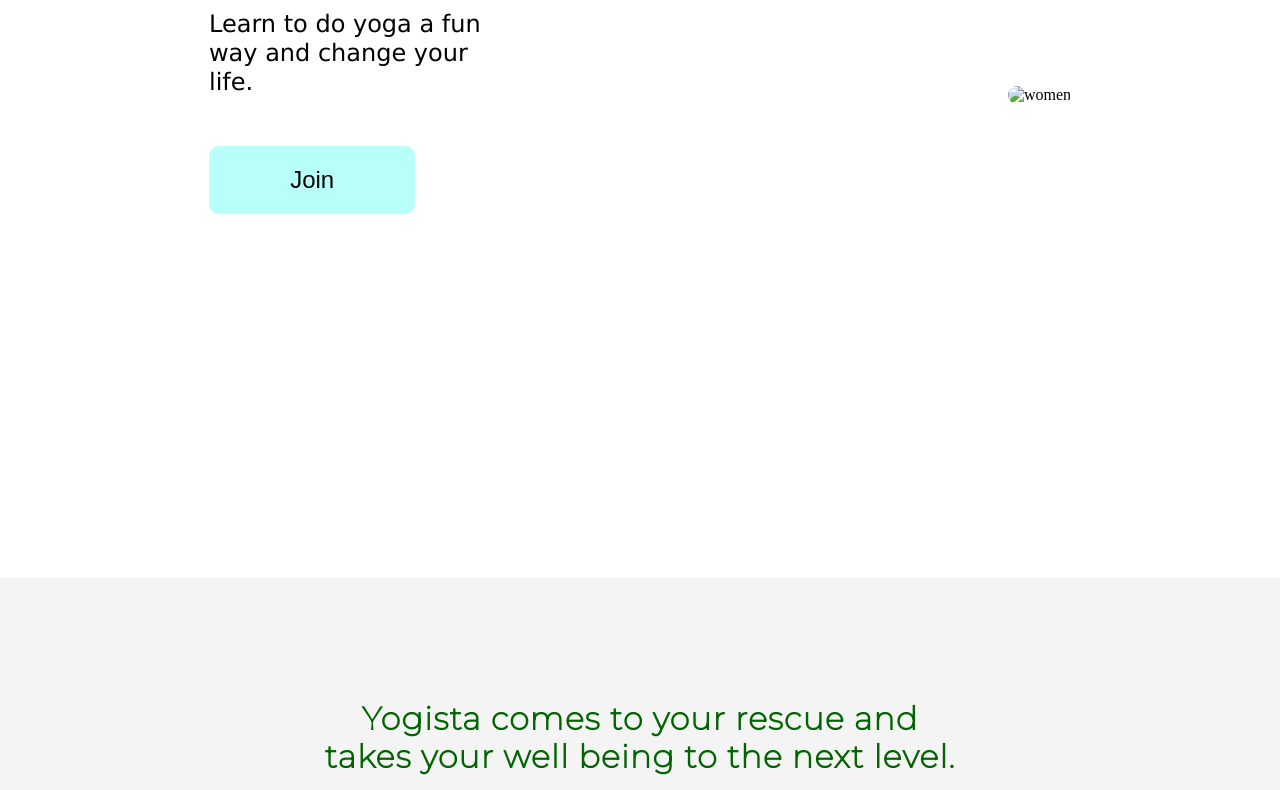
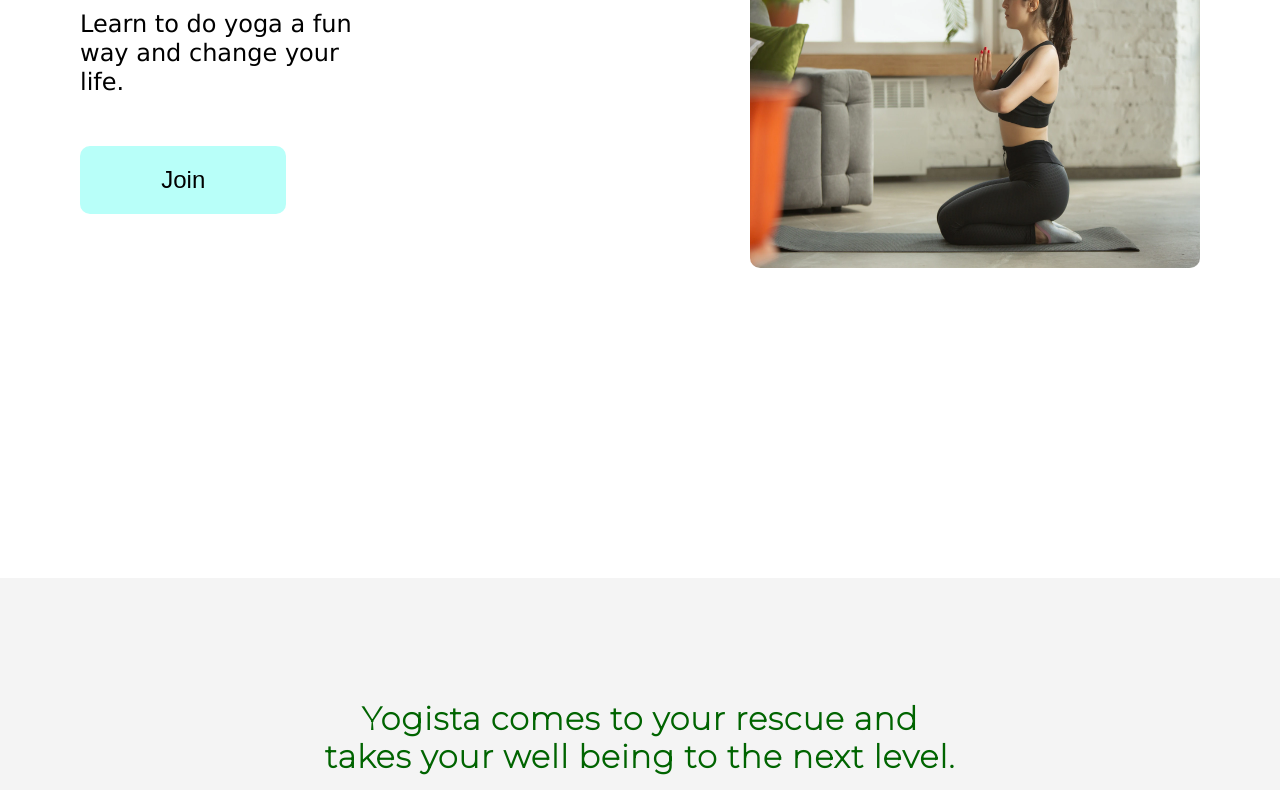
Before and after one commit to ROHIT25082000/Yoga-website-landing-page, a plain HTML site: page index.html in a window 1280 px wide. Shown: the part 270-1060 px from the top of the page. Drawn offline with Linux system fonts and the light colour scheme; the site is published under a folder, as on GitHub Pages, so addresses that start at the root find nothing.

Commit message:
Update index.html

```diff
--- a/index.html
+++ b/index.html
@@ -30,7 +30,7 @@
             </div>
         </div>
         <div class="right-div">
-            <img src="/yoga_women.jpeg" alt="women" class="women">
+            <img src="yoga_women.jpeg" alt="women" class="women">
         </div>
     </main>
     <section>
```
